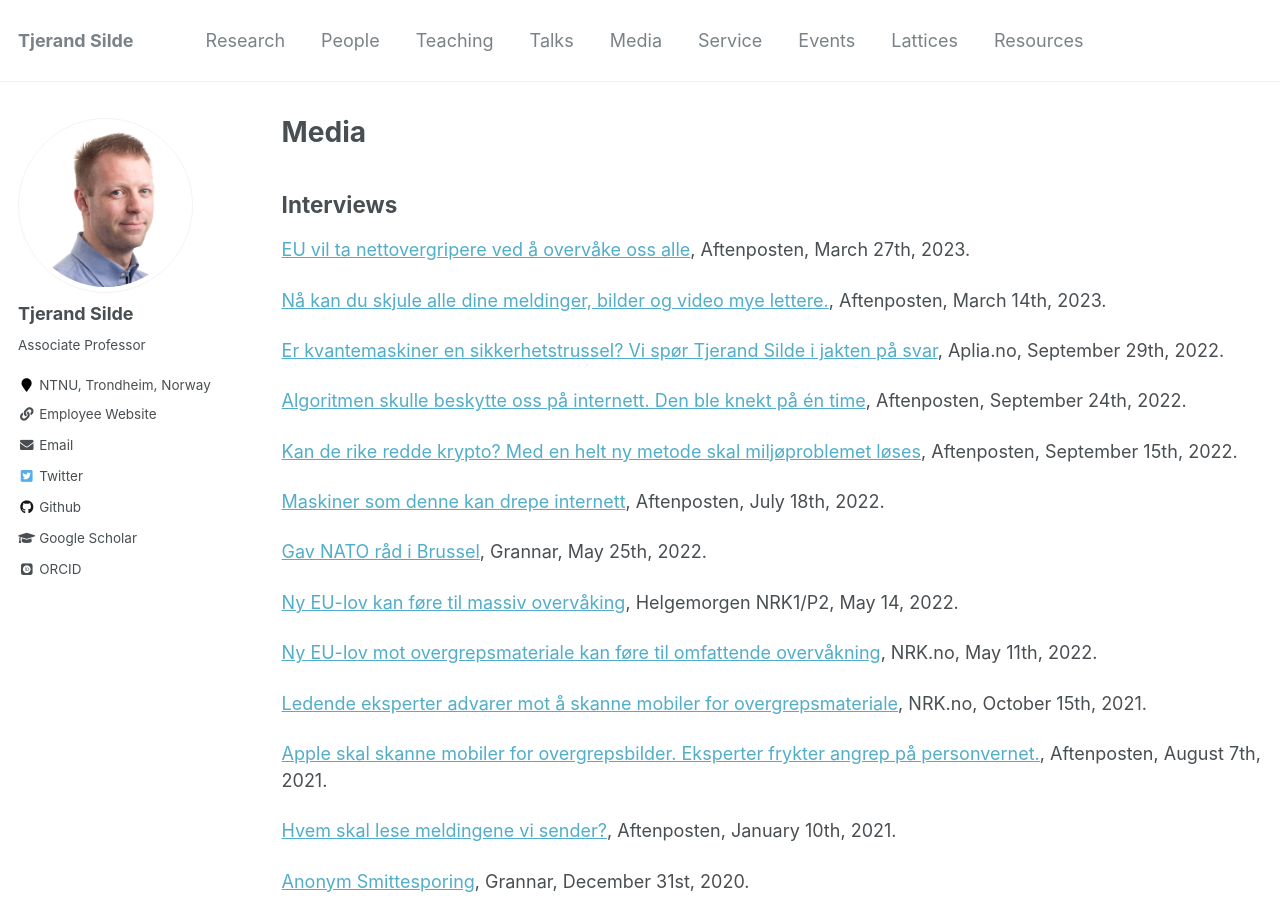
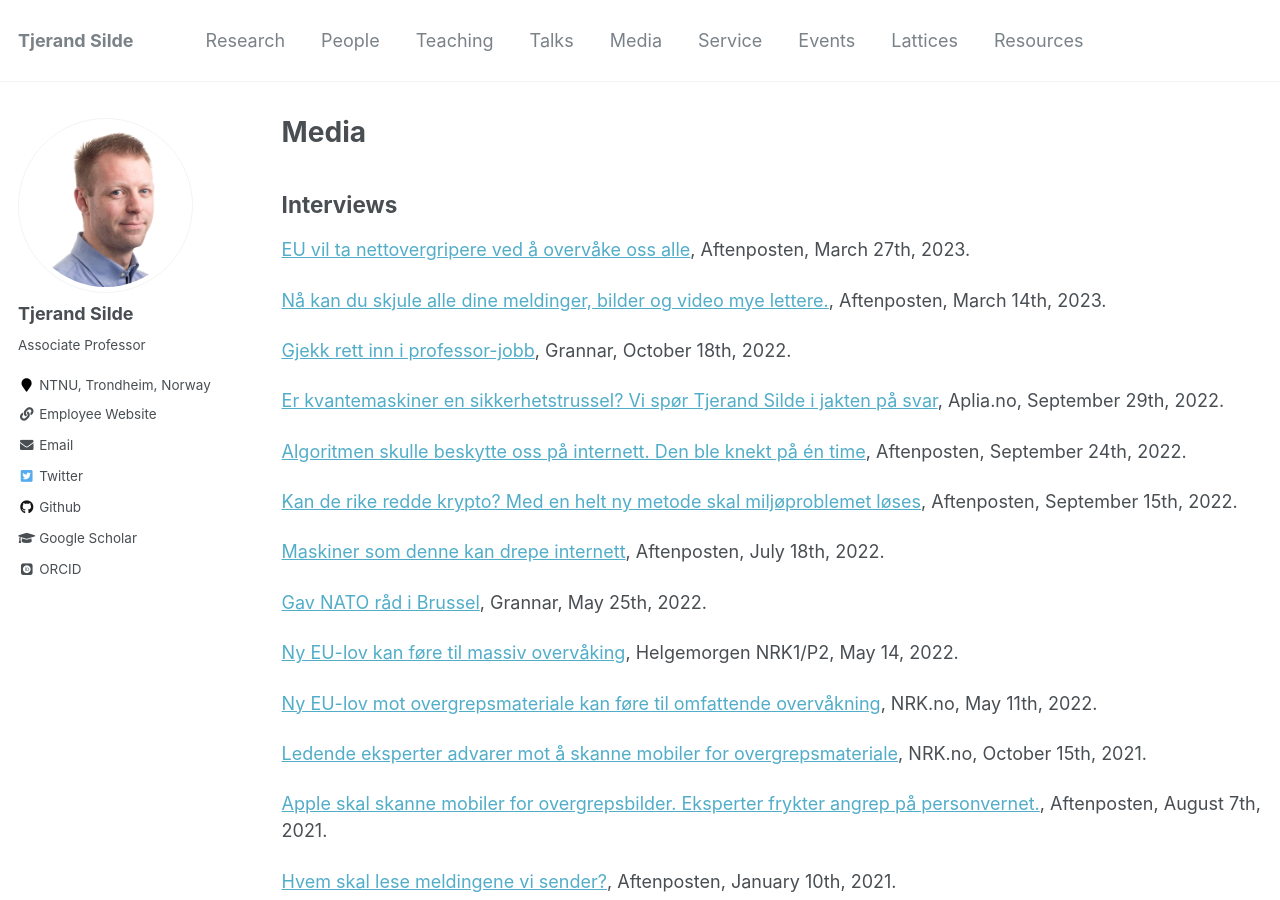
Before and after one commit to tjesi/tjesi.github.io, a Jekyll site: the page built from _pages/media.md, in a window 1280 px wide and 900 px high. Built offline with Jekyll 4.4.1, drawn with Linux system fonts in a browser that asks for light colours; some web fonts are replaced.

Commit message:
Update media.md

```diff
--- a/_pages/media.md
+++ b/_pages/media.md
@@ -10,6 +10,8 @@ author_profile: true
 [EU vil ta nettovergripere ved å overvåke oss alle](https://www.aftenposten.no/kultur/i/q1QK10/eu-vil-ta-nettovergripere-ved-aa-overvaake-oss-alle), Aftenposten, March 27th, 2023.
 
 [Nå kan du skjule alle dine meldinger, bilder og video mye lettere.](https://www.aftenposten.no/kultur/i/xg56nR/naa-kan-du-skjule-alle-dine-meldinger-bilder-og-video-mye-lettere-rettsvesenet-er-bekymret), Aftenposten, March 14th, 2023.
+
+[Gjekk rett inn i professor-jobb](https://grannar.no/2022/10/gjekk-rett-inn-i-professor-jobb), Grannar, October 18th, 2022.
 
 [Er kvantemaskiner en sikkerhetstrussel? Vi spør Tjerand Silde i jakten på svar](https://www.aplia.no/blogg/er-kvantemaskiner-en-sikkerhetstrussel-vi-spor-tjerand-silde-i-jakten-pa-svar), Aplia.no, September 29th, 2022.
 
```
